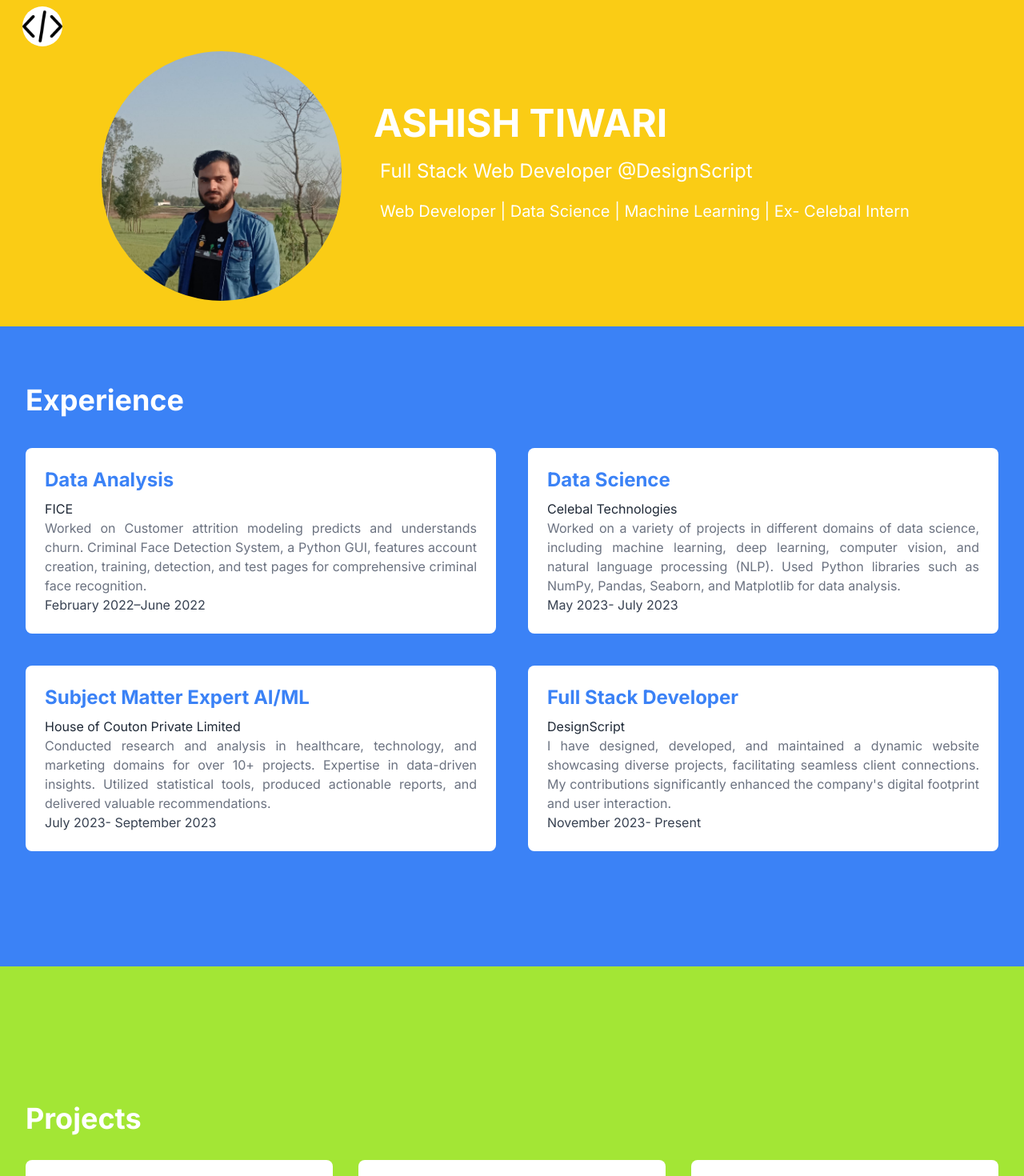
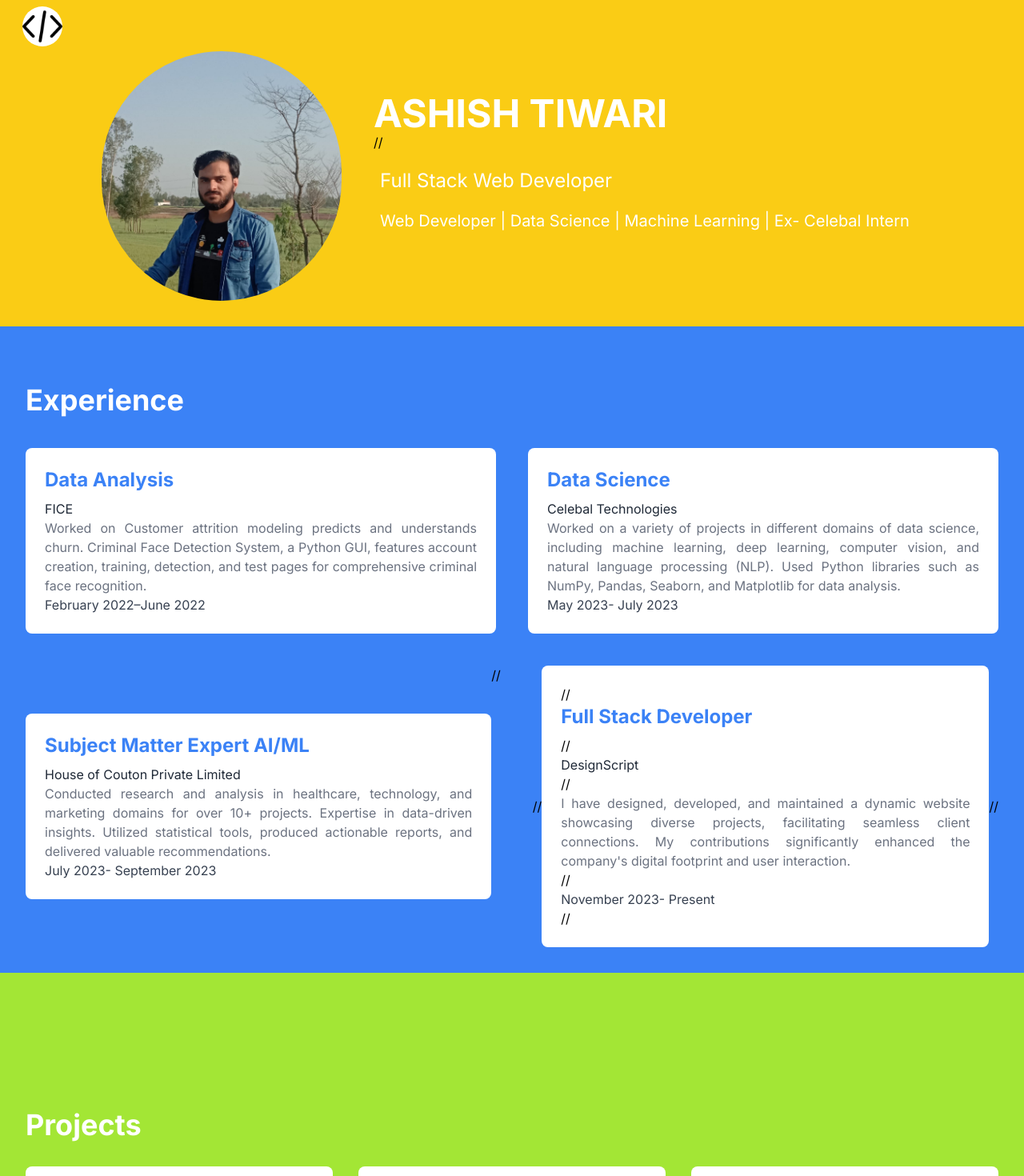
Before and after one commit to Ashish-100-tiwari/Ashish-tiwari, a Next.js app: page / in a window 1280 px wide. Shown: the top 1470 px of the page at 80% size. Built offline with nearby package versions, Linux system fonts and the light colour scheme.

Commit message:
Update page.js

```diff
--- a/app/page.js
+++ b/app/page.js
@@ -105,7 +105,7 @@ export default function Home() {
                             transition={{ duration: 1 }}
                  className='m-4'>
                     <motion.h1 className="text-5xl text-white font-bold">ASHISH TIWARI</motion.h1>
-                    <motion.p className="text-white text-2xl mt-5 ml-2">Full Stack Web Developer @DesignScript</motion.p>
+                    // <motion.p className="text-white text-2xl mt-5 ml-2">Full Stack Web Developer</motion.p>
                     <motion.p className="text-white text-xl mt-5 ml-2">
                     Web Developer | Data Science | Machine Learning | Ex- Celebal Intern
                     </motion.p>
@@ -153,14 +153,14 @@ export default function Home() {
             </div>
 
             {/* Experience Item 2 */}
-            <div className="flex items-center lg:w-1/2 transition-transform transform hover:scale-105">
-              <div className="bg-white p-6 rounded-lg w-full">
-                <h3 className="text-xl lg:text-2xl font-bold text-blue-500 mb-2"> Full Stack Developer</h3>
-                <p className="text-gray-800">DesignScript</p>
-                <p className='text-gray-500 text-justify'>I have designed, developed, and maintained a dynamic website showcasing diverse projects, facilitating seamless client connections. My contributions significantly enhanced the company's digital footprint and user interaction.</p>
-                <p className="text-gray-700">November 2023- Present</p>
-              </div>
-            </div>
+            // <div className="flex items-center lg:w-1/2 transition-transform transform hover:scale-105">
+            //   <div className="bg-white p-6 rounded-lg w-full">
+            //     <h3 className="text-xl lg:text-2xl font-bold text-blue-500 mb-2"> Full Stack Developer</h3>
+            //     <p className="text-gray-800">DesignScript</p>
+            //     <p className='text-gray-500 text-justify'>I have designed, developed, and maintained a dynamic website showcasing diverse projects, facilitating seamless client connections. My contributions significantly enhanced the company's digital footprint and user interaction.</p>
+            //     <p className="text-gray-700">November 2023- Present</p>
+            //   </div>
+            // </div>
           </div>
         </div>
       </section>
```
